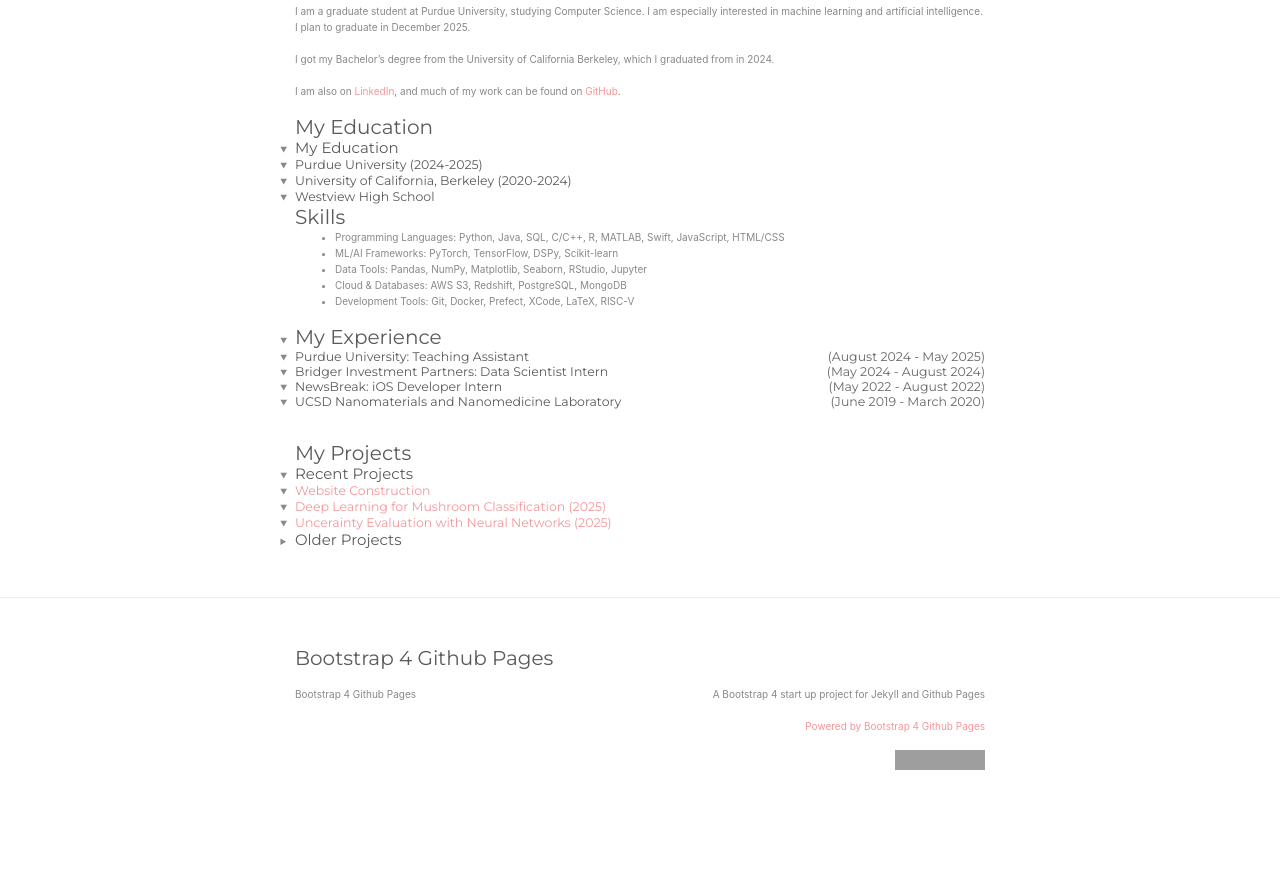
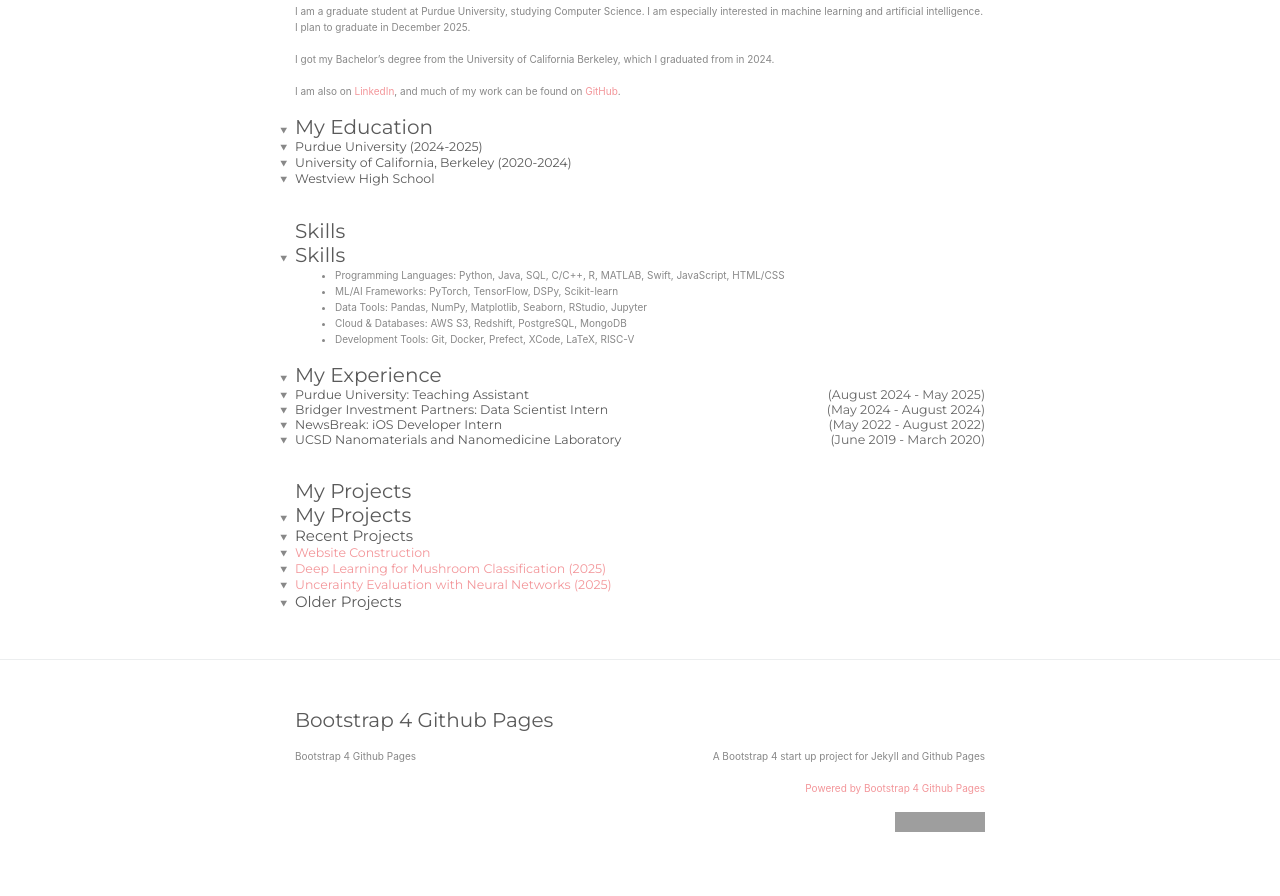
Before and after one commit to DerrickhSun/DerrickhSun.github.io, a Jekyll site: the page built from index.md, in a window 1280 px wide. Shown: the part 406-1302 px from the top of the page. Built offline with Jekyll 4.4.1, drawn with Linux system fonts in a browser that asks for light colours; before the commit the page ends 1240 px from its top, so only the background shows below that; grey boxes are pictures that could not be loaded.

Commit message:
minor changes to headers

```diff
--- a/index.md
+++ b/index.md
@@ -76,6 +76,12 @@
     width: 100%;
   }
 
+  /* Skills section styling to match other sections */
+  .skills-section summary {
+    cursor: pointer;
+    width: 100%;
+  }
+
   /* Ensure default dropdown arrows are visible */
   summary::-webkit-details-marker {
     display: inline-block !important;
@@ -110,10 +116,9 @@
 
 I am also on <a href="https://www.linkedin.com/in/derrick-sun-052130228/">LinkedIn</a>, and much of my work can be found on <a href="https://github.com/DerrickhSun">GitHub</a>.
 
-## My Education
 
 <details open class="education-section">
-  <summary><h3>My Education</h3></summary>
+  <summary><h2>My Education</h2></summary>
 
   <details>
     <summary>
@@ -141,16 +146,21 @@
     </div>
   </details>
 </details>
+<br>
 
 ## Skills
 
-<ul class=skilllist>
-      <li>Programming Languages: Python, Java, SQL, C/C++, R, MATLAB, Swift, JavaScript, HTML/CSS</li>
-      <li>ML/AI Frameworks: PyTorch, TensorFlow, DSPy, Scikit-learn</li>
-      <li>Data Tools: Pandas, NumPy, Matplotlib, Seaborn, RStudio, Jupyter</li>
-      <li>Cloud & Databases: AWS S3, Redshift, PostgreSQL, MongoDB</li>
-      <li>Development Tools: Git, Docker, Prefect, XCode, LaTeX, RISC-V</li>
-    </ul>
+<details open class="skills-section">
+  <summary><h2>Skills</h2></summary>
+
+  <ul class=skilllist>
+        <li>Programming Languages: Python, Java, SQL, C/C++, R, MATLAB, Swift, JavaScript, HTML/CSS</li>
+        <li>ML/AI Frameworks: PyTorch, TensorFlow, DSPy, Scikit-learn</li>
+        <li>Data Tools: Pandas, NumPy, Matplotlib, Seaborn, RStudio, Jupyter</li>
+        <li>Cloud & Databases: AWS S3, Redshift, PostgreSQL, MongoDB</li>
+        <li>Development Tools: Git, Docker, Prefect, XCode, LaTeX, RISC-V</li>
+      </ul>
+</details>
 
 <details open class="experience-section">
   <summary>
@@ -200,8 +210,10 @@
 ## My Projects
 
 <details open class="projects-section">
-  <summary><h3>Recent Projects</h3>
-  </summary>
+  <summary><h2>My Projects</h2></summary>
+
+  <details open class="projects-section">
+    <summary><h3>Recent Projects</h3></summary>
 
   <details>
     <summary>
```
